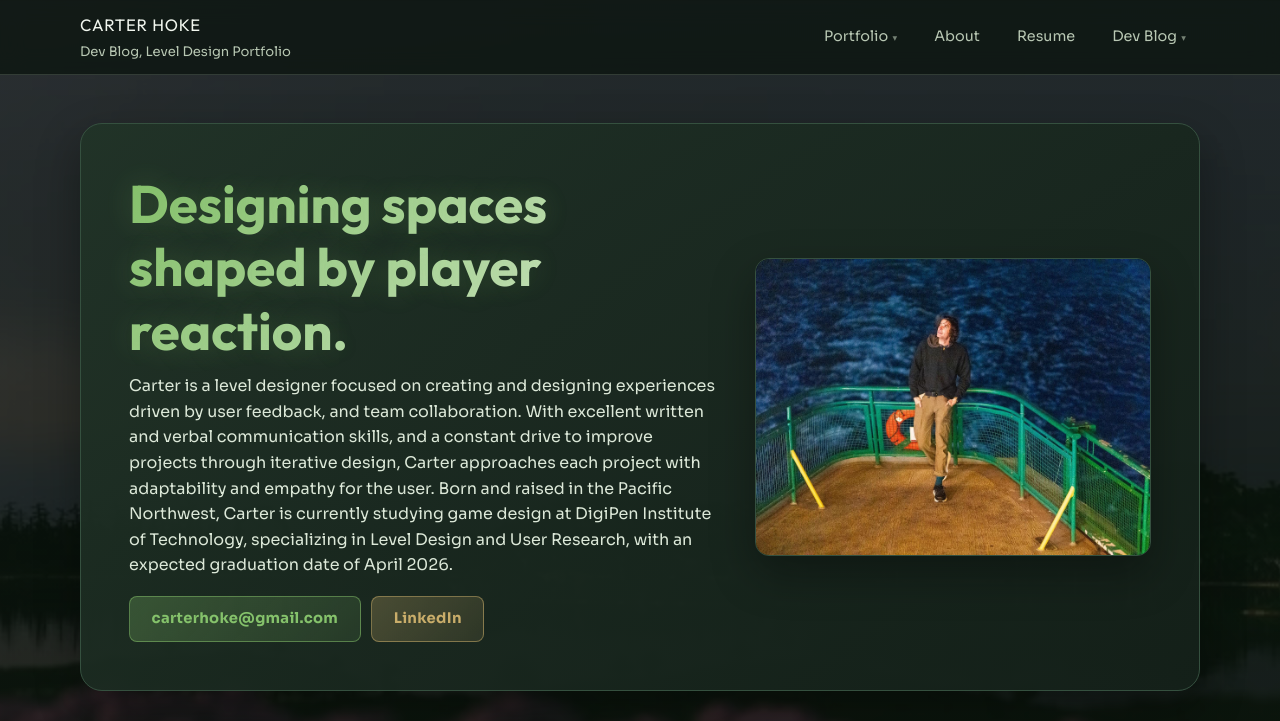
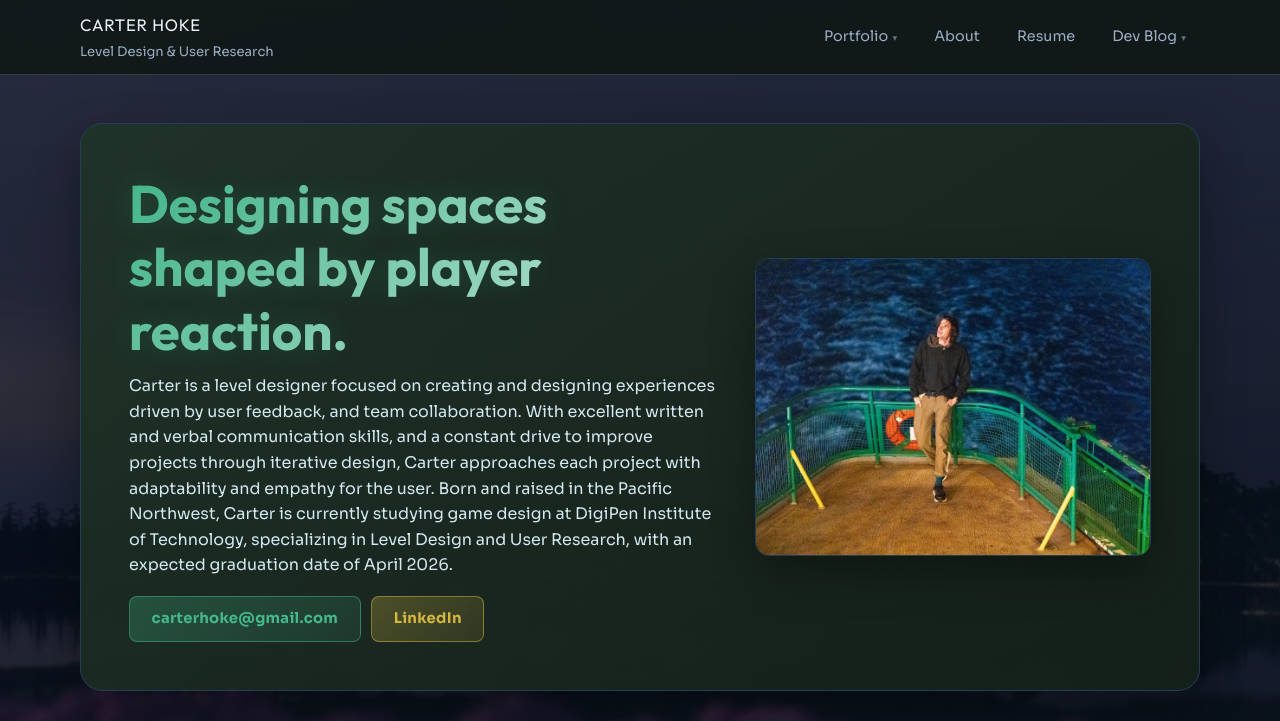
Before and after one commit to hokesen/carter.hoke.dev, a Jekyll site: the page built from index.html, in a window 1280 px wide and 1400 px high. Shown: the top 721 px of the window. Built offline with Jekyll 4.4.1, drawn with Linux system fonts in a browser that asks for light colours; grey boxes are pictures that could not be loaded.

Commit message:
Style, tagline

```diff
--- a/_includes/header.html
+++ b/_includes/header.html
@@ -2,7 +2,7 @@
   <div class="site-shell header-inner">
     <a class="brand" href="{{ '/' | relative_url }}">
       <span class="brand-title">Carter Hoke</span>
-      <span class="brand-subtitle">Dev Blog, Level Design Portfolio</span>
+      <span class="brand-subtitle">Level Design &amp; User Research</span>
     </a>
     <nav class="nav" aria-label="Main navigation">
       <div class="nav-item">
--- a/styles.css
+++ b/styles.css
@@ -1,16 +1,16 @@
 :root {
-  --bg: #0f1a14;
-  --panel: #1a2a21;
-  --panel-soft: #24392d;
-  --text: #f1f6ee;
-  --muted: #b8c7b3;
-  --brand: #85c26b;
-  --brand-2: #c9ad6a;
-  --line: #35503f;
+  --bg: #0b1525;
+  --panel: #132238;
+  --panel-soft: #1c3048;
+  --text: #eef2f8;
+  --muted: #9aafc4;
+  --brand: #45b88a;
+  --brand-2: #d4b840;
+  --line: #253d58;
   --max: 1120px;
   --radius: 14px;
   --shadow: 0 18px 45px rgba(0, 0, 0, 0.33);
-  --brand-glow: rgba(133, 194, 107, 0.35);
+  --brand-glow: rgba(69, 184, 138, 0.35);
   --transition-fast: 180ms ease;
   --transition-med: 320ms ease;
   --radius-sm: 8px;
@@ -35,10 +35,10 @@ body {
   font-family: "Sora", "Avenir Next", "Segoe UI", sans-serif;
   color: var(--text);
   background:
-    linear-gradient(rgba(10, 20, 13, 0.82), rgba(10, 20, 13, 0.88)),
+    linear-gradient(rgba(8, 16, 30, 0.82), rgba(8, 16, 30, 0.88)),
     url("assets/oceanlowres.webp"),
-    radial-gradient(circle at 20% 0%, rgba(133, 194, 107, 0.2), transparent 42%),
-    radial-gradient(circle at 80% 100%, rgba(201, 173, 106, 0.16), transparent 38%),
+    radial-gradient(circle at 20% 0%, rgba(69, 184, 138, 0.2), transparent 42%),
+    radial-gradient(circle at 80% 100%, rgba(212, 184, 64, 0.16), transparent 38%),
     var(--bg);
   background-attachment: fixed;
   background-size: cover;
@@ -60,7 +60,7 @@ main a {
 }
 
 main a:hover {
-  color: #bde4ad;
+  color: #a8e4d0;
 }
 
 .btn,
@@ -128,8 +128,8 @@ main a:hover {
 .nav a:hover,
 .nav a[aria-current="page"] {
   color: var(--text);
-  border-color: rgba(133, 194, 107, 0.44);
-  background: rgba(133, 194, 107, 0.16);
+  border-color: rgba(69, 184, 138, 0.44);
+  background: rgba(69, 184, 138, 0.16);
 }
 
 .nav-item {
@@ -199,7 +199,7 @@ main a:hover {
 
 .nav-dropdown a:hover {
   color: var(--text);
-  background: rgba(133, 194, 107, 0.16);
+  background: rgba(69, 184, 138, 0.16);
   border: none;
 }
 
@@ -214,14 +214,14 @@ main {
   border-radius: calc(var(--radius) + 8px);
   background:
     linear-gradient(145deg, rgba(31, 49, 38, 0.92), rgba(20, 32, 25, 0.96)),
-    linear-gradient(115deg, rgba(133, 194, 107, 0.2), transparent 40%);
+    linear-gradient(115deg, rgba(69, 184, 138, 0.2), transparent 40%);
   box-shadow: var(--shadow);
   padding: clamp(1.8rem, 4vw, 3rem);
   margin-bottom: 2rem;
 }
 
 .hero h1 {
-  background: linear-gradient(135deg, var(--brand), #e2f0db);
+  background: linear-gradient(135deg, var(--brand), #d8f0ea);
   -webkit-background-clip: text;
   -webkit-text-fill-color: transparent;
   background-clip: text;
@@ -265,7 +265,7 @@ h3 {
 }
 
 p {
-  color: #dce8d8;
+  color: #d4e8f0;
   margin: 0 0 0.95rem;
 }
 
@@ -298,7 +298,7 @@ p {
 .card:hover {
   transform: translateY(-4px);
   box-shadow: 0 22px 50px rgba(0, 0, 0, 0.4), 0 0 30px var(--brand-glow);
-  border-color: rgba(133, 194, 107, 0.5);
+  border-color: rgba(69, 184, 138, 0.5);
 }
 
 .card h3 {
@@ -308,7 +308,7 @@ p {
 .card p,
 .panel p,
 .timeline p {
-  color: #d1dfcd;
+  color: #c8dce8;
 }
 
 /* ---------- Panel ---------- */
@@ -336,10 +336,10 @@ p {
 }
 
 .kpi {
-  border: 1px solid rgba(133, 194, 107, 0.42);
+  border: 1px solid rgba(69, 184, 138, 0.42);
   border-radius: 12px;
   padding: 0.7rem;
-  background: linear-gradient(135deg, rgba(133, 194, 107, 0.14), rgba(133, 194, 107, 0.06));
+  background: linear-gradient(135deg, rgba(69, 184, 138, 0.14), rgba(69, 184, 138, 0.06));
   text-align: center;
 }
 
@@ -373,14 +373,14 @@ p {
   border-radius: 999px;
   font-size: 0.78rem;
   font-weight: 600;
-  background: rgba(133, 194, 107, 0.15);
-  border: 1px solid rgba(133, 194, 107, 0.35);
+  background: rgba(69, 184, 138, 0.15);
+  border: 1px solid rgba(69, 184, 138, 0.35);
   color: var(--brand);
 }
 
 .tag--gold {
-  background: rgba(201, 173, 106, 0.15);
-  border-color: rgba(201, 173, 106, 0.4);
+  background: rgba(212, 184, 64, 0.15);
+  border-color: rgba(212, 184, 64, 0.4);
   color: var(--brand-2);
 }
 
@@ -393,7 +393,7 @@ p {
 
 .list li {
   margin: 0 0 0.45rem;
-  color: #d6e3d2;
+  color: #cce0ea;
 }
 
 .featured-list {
@@ -427,7 +427,7 @@ p {
   align-items: center;
   justify-content: center;
   border: 1.5px solid var(--brand);
-  background: linear-gradient(135deg, rgba(133, 194, 107, 0.28), rgba(133, 194, 107, 0.14));
+  background: linear-gradient(135deg, rgba(69, 184, 138, 0.28), rgba(69, 184, 138, 0.14));
   border-radius: var(--radius-sm);
   padding: 0.62rem 1.35rem;
   font-weight: 700;
@@ -444,16 +444,16 @@ p {
   position: absolute;
   inset: 0;
   border-radius: inherit;
-  background: rgba(133, 194, 107, 0.15);
+  background: rgba(69, 184, 138, 0.15);
   opacity: 0;
   transition: opacity var(--transition-fast);
 }
 
 .btn:hover {
-  background: linear-gradient(135deg, rgba(133, 194, 107, 0.42), rgba(133, 194, 107, 0.22));
-  border-color: #a8d896;
+  background: linear-gradient(135deg, rgba(69, 184, 138, 0.42), rgba(69, 184, 138, 0.22));
+  border-color: #78d4aa;
   transform: translateY(-1px);
-  box-shadow: 0 6px 22px rgba(133, 194, 107, 0.25);
+  box-shadow: 0 6px 22px rgba(69, 184, 138, 0.25);
 }
 
 .btn:hover::before {
@@ -461,25 +461,25 @@ p {
 }
 
 .btn--primary {
-  border-color: rgba(133, 194, 107, 0.5);
-  background: linear-gradient(135deg, rgba(133, 194, 107, 0.28), rgba(133, 194, 107, 0.12));
+  border-color: rgba(69, 184, 138, 0.5);
+  background: linear-gradient(135deg, rgba(69, 184, 138, 0.28), rgba(69, 184, 138, 0.12));
   color: var(--brand);
 }
 
 .btn--primary:hover {
-  border-color: rgba(133, 194, 107, 0.65);
-  box-shadow: 0 4px 18px rgba(133, 194, 107, 0.25);
+  border-color: rgba(69, 184, 138, 0.65);
+  box-shadow: 0 4px 18px rgba(69, 184, 138, 0.25);
 }
 
 .btn--secondary {
-  border-color: rgba(201, 173, 106, 0.5);
-  background: linear-gradient(135deg, rgba(201, 173, 106, 0.28), rgba(201, 173, 106, 0.12));
+  border-color: rgba(212, 184, 64, 0.5);
+  background: linear-gradient(135deg, rgba(212, 184, 64, 0.28), rgba(212, 184, 64, 0.12));
   color: var(--brand-2);
 }
 
 .btn--secondary:hover {
-  border-color: rgba(201, 173, 106, 0.65);
-  box-shadow: 0 4px 18px rgba(201, 173, 106, 0.25);
+  border-color: rgba(212, 184, 64, 0.65);
+  box-shadow: 0 4px 18px rgba(212, 184, 64, 0.25);
 }
 
 .btn--tertiary {
@@ -496,15 +496,15 @@ p {
 .btn.secondary {
   color: var(--muted);
   font-weight: 600;
-  border-color: rgba(201, 173, 106, 0.4);
-  background: linear-gradient(135deg, rgba(201, 173, 106, 0.22), rgba(201, 173, 106, 0.1));
+  border-color: rgba(212, 184, 64, 0.4);
+  background: linear-gradient(135deg, rgba(212, 184, 64, 0.22), rgba(212, 184, 64, 0.1));
 }
 
 .btn.secondary:hover {
   border-color: var(--brand-2);
   color: var(--text);
-  background: rgba(201, 173, 106, 0.12);
-  box-shadow: 0 6px 22px rgba(201, 173, 106, 0.18);
+  background: rgba(212, 184, 64, 0.12);
+  box-shadow: 0 6px 22px rgba(212, 184, 64, 0.18);
 }
 
 /* ---------- Section ---------- */
@@ -517,7 +517,7 @@ p {
 /* ---------- Timeline ---------- */
 
 .timeline {
-  border-left: 2px solid rgba(133, 194, 107, 0.44);
+  border-left: 2px solid rgba(69, 184, 138, 0.44);
   padding-left: 1rem;
   margin-left: 0.15rem;
 }
@@ -571,7 +571,7 @@ p {
   border: 1px solid var(--line);
   border-radius: var(--radius);
   overflow: hidden;
-  background: rgba(13, 22, 16, 0.76);
+  background: rgba(8, 16, 30, 0.76);
   box-shadow: var(--shadow);
   margin: 0.9rem 0;
 }
@@ -652,7 +652,7 @@ p {
 
 .media-frame.contain img {
   object-fit: contain;
-  background: rgba(80, 70, 50, 0.85);
+  background: rgba(40, 55, 80, 0.85);
 }
 
 .hero-image-grid {
@@ -690,7 +690,7 @@ p {
 
 .thumb-link:focus-visible,
 .thumb-link:hover {
-  outline: 2px solid rgba(133, 194, 107, 0.65);
+  outline: 2px solid rgba(69, 184, 138, 0.65);
   outline-offset: 3px;
 }
 
@@ -710,7 +710,7 @@ p {
 .project-card:hover {
   transform: translateY(-5px);
   box-shadow: 0 24px 55px rgba(0, 0, 0, 0.45), 0 0 35px var(--brand-glow);
-  border-color: rgba(133, 194, 107, 0.5);
+  border-color: rgba(69, 184, 138, 0.5);
 }
 
 .project-card-img {
@@ -728,7 +728,7 @@ p {
 
 .project-card-img--contain {
   object-fit: contain;
-  background: rgba(13, 22, 16, 0.9);
+  background: rgba(8, 16, 30, 0.9);
 }
 
 .project-card:hover .project-card-img img {
@@ -807,15 +807,15 @@ p {
 }
 
 @keyframes showcase-glow {
-  0%, 100% { opacity: 0.85; text-shadow: 0 0 20px rgba(133, 194, 107, 0.15); }
-  50% { opacity: 1; text-shadow: 0 0 30px rgba(133, 194, 107, 0.25); }
+  0%, 100% { opacity: 0.85; text-shadow: 0 0 20px rgba(69, 184, 138, 0.15); }
+  50% { opacity: 1; text-shadow: 0 0 30px rgba(69, 184, 138, 0.25); }
 }
 
 .cta-block {
-  border: 1px solid rgba(133, 194, 107, 0.35);
+  border: 1px solid rgba(69, 184, 138, 0.35);
   border-radius: var(--radius-lg);
   background:
-    linear-gradient(135deg, rgba(133, 194, 107, 0.08), rgba(201, 173, 106, 0.06)),
+    linear-gradient(135deg, rgba(69, 184, 138, 0.08), rgba(212, 184, 64, 0.06)),
     rgba(23, 37, 29, 0.84);
   padding: clamp(1.8rem, 4vw, 2.8rem);
   text-align: center;
@@ -890,7 +890,7 @@ p {
 }
 
 .footer-contact a:hover {
-  color: #bde4ad;
+  color: #a8e4d0;
 }
 
 .footer-links {
```
